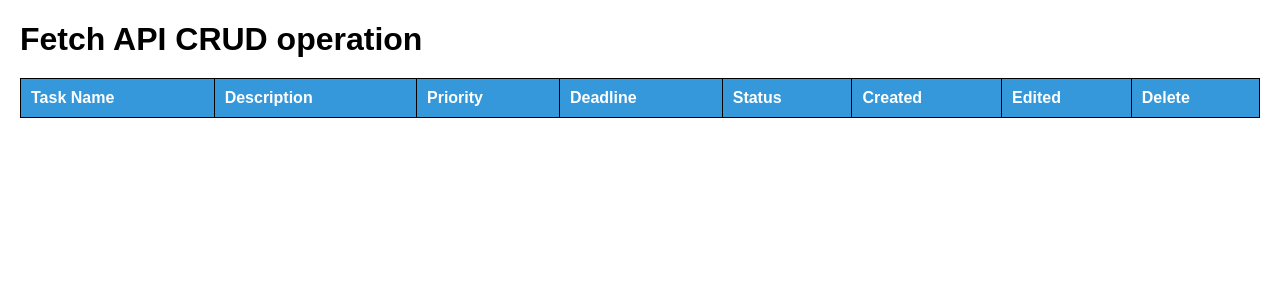
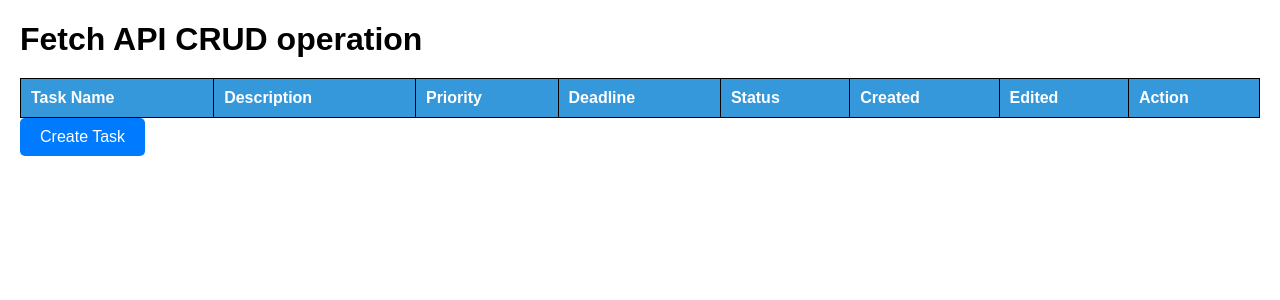
Before and after one commit to radio4444/todolist, a Django app: page /fetchAPI/ in a window 1280 px wide. Shown: the top 300 px of the page. Run offline with Django 5.2, Linux system fonts and the light colour scheme; data comes from the database, SQL or seed files in the repository; both versions use the stored data as it was after the commit; lists and menus that the app fills with data are empty.

Commit message:
Enhance task management UI with create and delete functionalities
serializer.py:
- Updated 'created' and 'edited' fields in Django REST framework serializer to be read-only for better data integrity.

fetchAPI-index.html:
- Added a 'Create Task' button and a hidden form for creating tasks using Fetch API.

fetchAPI-crud.js:
- Refactored table row creation into appendTaskToTable() function for better code organization.
- Updated table header to include 'Action' for delete buttons.
- Implemented createTaskButton functionality to display the task creation form on button click.
- Implemented createTaskForm submission handling to POST new tasks to the Django REST API endpoint.
- Enhanced delete button functionality to confirm deletion and remove corresponding table row upon success.

These updates improve task management capabilities with a user-friendly UI and robust backend interaction.

```diff
--- a/todo_app/serializers.py
+++ b/todo_app/serializers.py
@@ -4,8 +4,8 @@ from .models import TaskModel
 
 class TaskSerializers(serializers.ModelSerializer):
 	deadline = serializers.DateTimeField(format='%B %d, %Y, %I:%M, %p')
-	created = serializers.DateTimeField(format='%B %d, %Y, %I:%M, %p')
-	edited = serializers.DateTimeField(format='%B %d, %Y, %I:%M, %p')
+	created = serializers.DateTimeField(format='%B %d, %Y, %I:%M, %p', read_only=True)
+	edited = serializers.DateTimeField(format='%B %d, %Y, %I:%M, %p', read_only=True)
 
 	class Meta:
 		model = TaskModel
--- a/todo_app/static/todo_app/js/fetchAPI-crud.js
+++ b/todo_app/static/todo_app/js/fetchAPI-crud.js
@@ -1,13 +1,10 @@
 document.addEventListener('DOMContentLoaded', function () {
     // Select the container where the table will be placed
     const container = document.getElementById('todolist-container');
-
     const table = document.createElement('table');
-
     const headerRow = document.createElement('tr');
-
     const headers = ['Task Name', 'Description', 'Priority', 'Deadline',
-        'Status', 'Created', 'Edited', 'Delete'];
+        'Status', 'Created', 'Edited', 'Action'];
 
     // Add the head cell
     headers.forEach(header => {
@@ -19,13 +16,9 @@ document.addEventListener('DOMContentLoaded', function () {
     // Append the headerRow to the table
     table.append(headerRow);
 
-
     // Django Rest endpoint
     const endpoint = '/api/tasks/';
 
-    readTask();
-
-    function readTask() {
     // fetch the data using Django REST API to view all the tasks
     fetch(endpoint)
         .then(response => {
@@ -40,47 +33,53 @@ document.addEventListener('DOMContentLoaded', function () {
 
             // Loop through data, which is an array consists of objects.
             data.forEach(item => {
-                    const rowData = document.createElement('tr');
-
-                    const keys = Object.keys(item);
-                    // Loop through each property of the object, except id
-
-                    keys.forEach(key => {
-                        if (key !== 'id') {
-                            const td = document.createElement('td');
-                            td.textContent = item[key];
-                            rowData.append(td);
-                        }
+                appendTaskToTable(item)
             });
-
-                    // Create a cell for the delete button to hold the delete button for each task
-                    const deleteCell = document.createElement('td');
-
-                    // Create the delete button itself
-                    const deleteButton = document.createElement('button');
-                    deleteButton.textContent = 'Delete';
-
-
-                    deleteButton.addEventListener('click', function () {
-                        //Call the deleteTask function when the delete button is clicked,
-                        // passing the current task's ID and its corresponding row element
-                        if (confirm(`Are you sure you want to delete "${item['Task Name']}"?`)) {
-                            deleteTask(item.id, rowData);
-                        }
-                    });
-
-                    deleteCell.append(deleteButton);
-                    rowData.append(deleteCell);
-
-                    table.append(rowData);
-                });
-
-
         });
     // Append the table to container
     container.append(table);
+
+    const createTaskButton = document.getElementById('create-task-button')
+    const createTaskFormContainer = document.getElementById('create-task-form-container')
+    const createTaskForm = document.getElementById('create-task-form')
+
+    createTaskButton.addEventListener('click', ()=>{
+        createTaskFormContainer.style.display = 'block'
+    })
+
+    createTaskForm.addEventListener('submit', event=>{
+        event.preventDefault()
+
+        const formData = new FormData(createTaskForm)
+        const task_detail_data = {
+            task_name: formData.get('task_name'),
+            description: formData.get('description'),
+            priority: formData.get('priority'),
+            deadline: formData.get('deadline'),
+            status: formData.get('status'),
         }
 
+        fetch(endpoint, {
+            method: 'POST',
+            headers: {
+                'Content-type': 'application/json'
+            },
+            body: JSON.stringify(task_detail_data)
+        })
+            .then(response=> {
+                if(response.ok){
+                    return response.json()
+                }
+                throw new Error('Failed to create task');
+            })
+            .then(newTask => {
+                createTaskForm.reset()
+                createTaskFormContainer.style.display = 'none'
+                appendTaskToTable(newTask)
+            })
+            .catch(error => console.log(error.message))
+
+    })
 
     // **Function to delete task**
     function deleteTask(taskId, rowElement) {
@@ -100,4 +99,38 @@ document.addEventListener('DOMContentLoaded', function () {
             .catch(error => console.log(error.message));
     }
 
+    function appendTaskToTable(task_detail) {
+        const rowData = document.createElement('tr');
+
+        const keys = Object.keys(task_detail);
+        // Loop through each property of the object, except id
+        keys.forEach(key => {
+            if (key !== 'id') {
+                const td = document.createElement('td');
+                td.textContent = task_detail[key];
+                rowData.append(td);
+            }
         });
+        // Create a cell for the delete button to hold the delete button for each task
+        const deleteCell = document.createElement('td');
+
+        // Create the delete button itself
+        const deleteButton = document.createElement('button');
+        deleteButton.textContent = 'Delete';
+
+
+        deleteButton.addEventListener('click', function () {
+            //Call the deleteTask function when the delete button is clicked,
+            // passing the current task's ID and its corresponding row element
+            if (confirm(`Are you sure you want to delete "${task_detail['task_name']}"?`)) {
+                deleteTask(task_detail.id, rowData);
+            }
+        });
+
+        deleteCell.append(deleteButton);
+        rowData.append(deleteCell);
+
+        table.append(rowData);
+
+    }
+});
--- a/todo_app/templates/todo_app/fetchAPI-index.html
+++ b/todo_app/templates/todo_app/fetchAPI-index.html
@@ -9,8 +9,29 @@
 </head>
 <body>
 <h1>Fetch API CRUD operation</h1>
-<div id="todolist-container">
+<div id="todolist-container"></div>
+<button id="create-task-button">Create Task</button>
 
+<div id="create-task-form-container" style="display: none;">
+    <form id="create-task-form">
+        <input type="text" id="task-name" name="task_name" placeholder="Task Name" required>
+        <input type="text" id="description" name="description" placeholder="Description" required>
+        <select id="priority" name="priority" required>
+            <option value="">Select Priority</option>
+            <option value="Low">Low</option>
+            <option value="Medium">Medium</option>
+            <option value="High">High</option>
+        </select>
+        <input type="datetime-local" id="deadline" name="deadline" placeholder="deadline" required>
+        <select id="status" name="status" required>
+            <option value="">Select Status</option>
+            <option value="Not started">Not started</option>
+            <option value="In Progress">In Progress</option>
+            <option value="Complete">Complete</option>
+        </select>
+        <button type="submit">Add Task</button>
+    </form>
 </div>
+
 </body>
 </html>
```
Also changed, not shown: todoItem.sqlite3. Lines whose indentation alone changed are shown as unchanged.
